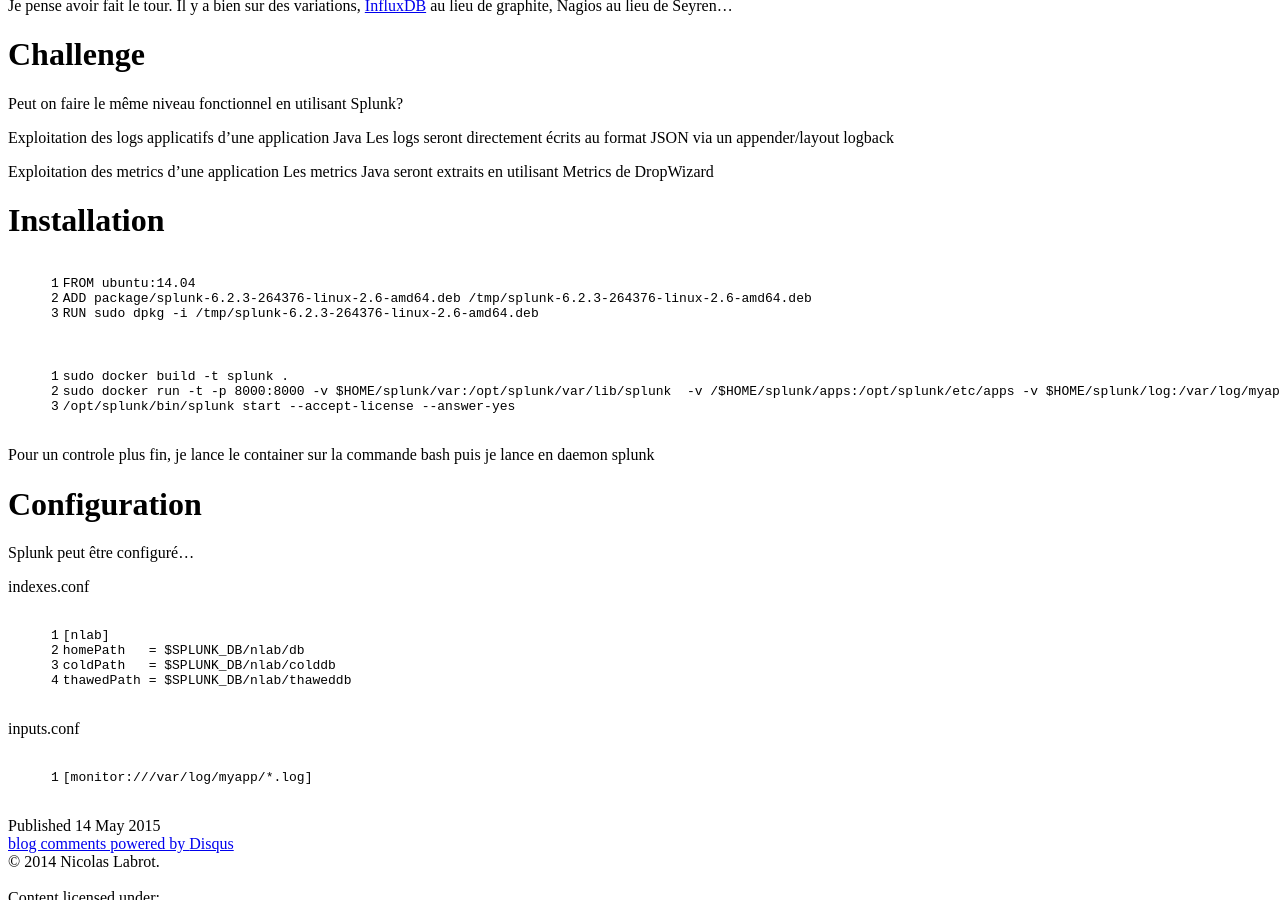
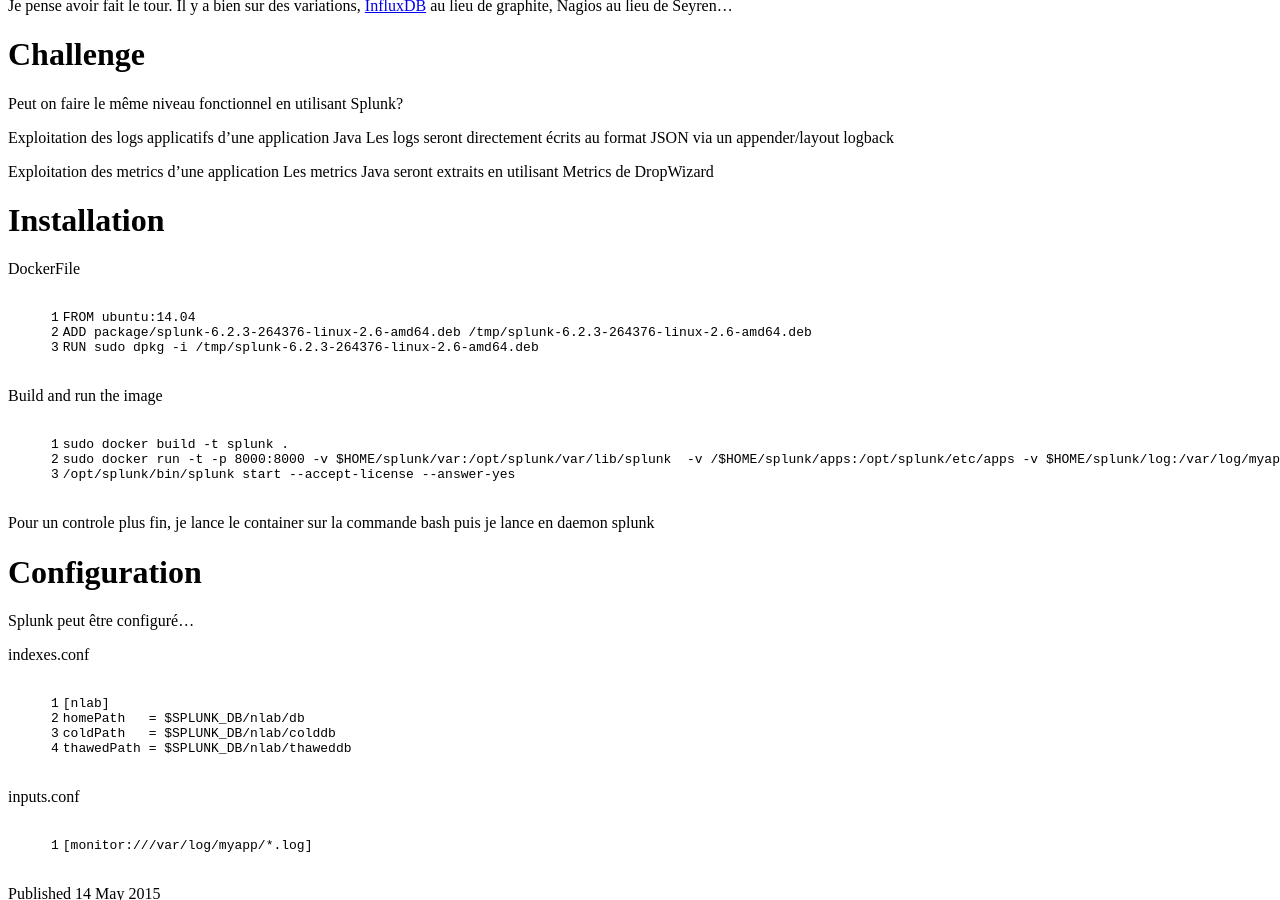
Before and after one commit to nithril/nithril.github.io, a Jekyll site: the page built from _posts/2015-05-26-operational-intelligence-splunk.markdown, in a window 1280 px wide and 900 px high, scrolled down 885 px. Built offline with Jekyll 4.4.1, drawn with Linux system fonts in a browser that asks for light colours; nearby versions of some CDN libraries; library files that are not in the unit come from our copies; comment, search, counter and statistics services are not loaded.

Commit message:
Splunk article

```diff
--- a/_posts/2015-05-26-operational-intelligence-splunk.markdown
+++ b/_posts/2015-05-26-operational-intelligence-splunk.markdown
@@ -55,13 +55,18 @@
 
 # Installation
 
+DockerFile
+
 {% highlight text linenos %}
 FROM ubuntu:14.04
 ADD package/splunk-6.2.3-264376-linux-2.6-amd64.deb /tmp/splunk-6.2.3-264376-linux-2.6-amd64.deb
 RUN sudo dpkg -i /tmp/splunk-6.2.3-264376-linux-2.6-amd64.deb
 {% endhighlight %}
 
-{% highlight text linenos %}
+
+Build and run the image
+
+{% highlight bash linenos %}
 sudo docker build -t splunk .
 sudo docker run -t -p 8000:8000 -v $HOME/splunk/var:/opt/splunk/var/lib/splunk  -v /$HOME/splunk/apps:/opt/splunk/etc/apps -v $HOME/splunk/log:/var/log/myapp -i splunk  /bin/bash
 /opt/splunk/bin/splunk start --accept-license --answer-yes
@@ -76,7 +81,7 @@
 
 
 indexes.conf
-{% highlight text linenos %}
+{% highlight ini linenos %}
 [nlab]
 homePath   = $SPLUNK_DB/nlab/db
 coldPath   = $SPLUNK_DB/nlab/colddb
@@ -85,6 +90,6 @@
 
 
 inputs.conf
-{% highlight text linenos %}
+{% highlight ini linenos %}
 [monitor:///var/log/myapp/*.log]
 {% endhighlight %}
```
